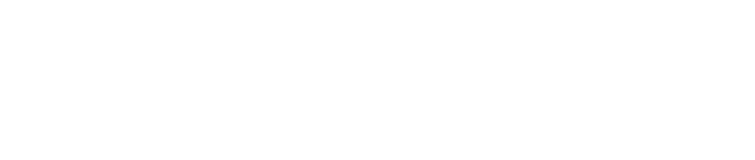
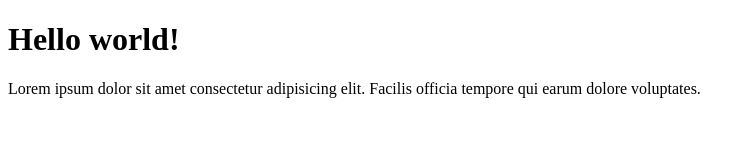
Before and after one commit to Chiliev06/KodFuture, a plain HTML site: page index.html in a window 1280 px wide. Shown: the whole page, without its empty margins (0-755 px from the left). Drawn offline with Linux system fonts and the light colour scheme.

Commit message:
some 2.0

```diff
--- a/index.html
+++ b/index.html
@@ -7,6 +7,7 @@
     <title>Document</title>
 </head>
 <body>
-
+    <h1>Hello world!</h1>
+    <p>Lorem ipsum dolor sit amet consectetur adipisicing elit. Facilis officia tempore qui earum dolore voluptates.</p>
 </body>
 </html>
```
